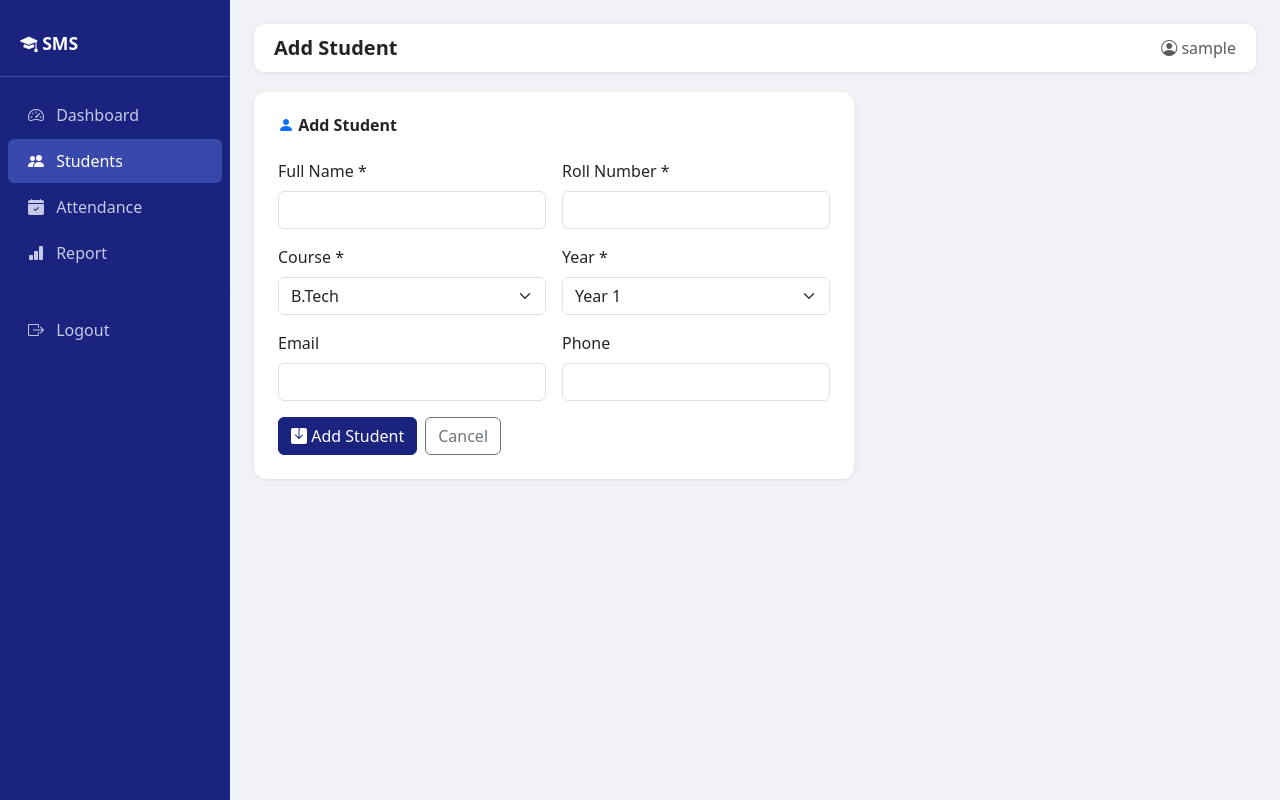
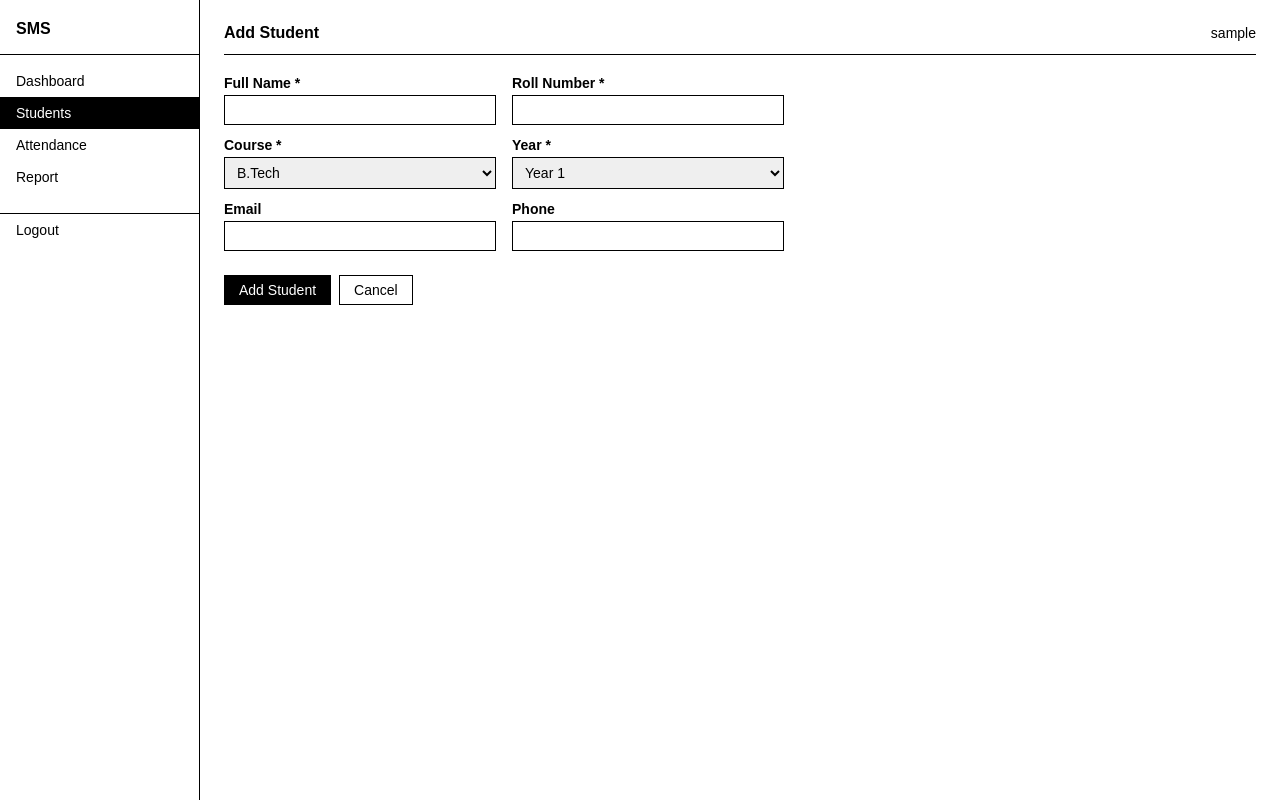
Before and after one commit to singharyan4506-afk/student-management-system, a Flask app: page /students/add in a window 1280 px wide. Run offline with Flask 3, Linux system fonts and the light colour scheme; the visitor is signed in with stand-in values (Sample User, id 1).

Commit message:
Updated UI to basic black and white

```diff
--- a/templates/base.html
+++ b/templates/base.html
@@ -4,54 +4,75 @@
 <meta charset="UTF-8">
 <meta name="viewport" content="width=device-width, initial-scale=1">
 <title>Student Management System</title>
-<link href="https://cdn.jsdelivr.net/npm/bootstrap@5.3.0/dist/css/bootstrap.min.css" rel="stylesheet">
-<link href="https://cdn.jsdelivr.net/npm/bootstrap-icons@1.10.5/font/bootstrap-icons.css" rel="stylesheet">
 <style>
-  body { background: #f0f2f5; }
-  .sidebar { min-height: 100vh; background: #1a237e; color: #fff; width: 230px; position: fixed; top:0; left:0; padding-top:20px; }
-  .sidebar .brand { font-size:1.1rem; font-weight:700; padding:10px 20px 20px; border-bottom:1px solid #3949ab; }
-  .sidebar a { color: #c5cae9; display:block; padding:10px 20px; text-decoration:none; border-radius:6px; margin:2px 8px; }
-  .sidebar a:hover, .sidebar a.active { background:#3949ab; color:#fff; }
-  .sidebar a i { margin-right:8px; }
-  .main { margin-left:230px; padding:24px; }
-  .topbar { background:#fff; border-radius:10px; padding:12px 20px; margin-bottom:20px; display:flex; justify-content:space-between; align-items:center; box-shadow:0 1px 4px rgba(0,0,0,.08); }
-  .stat-card { border-radius:12px; padding:20px; color:#fff; }
-  .card { border:none; border-radius:12px; box-shadow:0 1px 4px rgba(0,0,0,.08); }
-  .btn-primary { background:#1a237e; border-color:#1a237e; }
-  .btn-primary:hover { background:#283593; border-color:#283593; }
-  @media(max-width:768px){ .sidebar{display:none;} .main{margin-left:0;} }
+  * { box-sizing: border-box; margin: 0; padding: 0; }
+  body { font-family: Arial, sans-serif; font-size: 14px; background: #fff; color: #000; }
+  a { color: #000; }
+  .wrapper { display: flex; min-height: 100vh; }
+  .sidebar { width: 200px; border-right: 1px solid #000; padding: 20px 0; }
+  .sidebar .brand { font-weight: bold; font-size: 16px; padding: 0 16px 16px; border-bottom: 1px solid #000; margin-bottom: 10px; }
+  .sidebar a { display: block; padding: 8px 16px; text-decoration: none; color: #000; }
+  .sidebar a:hover, .sidebar a.active { background: #000; color: #fff; }
+  .main { flex: 1; padding: 24px; }
+  .topbar { display: flex; justify-content: space-between; align-items: center; border-bottom: 1px solid #000; padding-bottom: 12px; margin-bottom: 20px; }
+  .topbar h5 { font-size: 16px; font-weight: bold; }
+  .alert { border: 1px solid #000; padding: 8px 12px; margin-bottom: 16px; }
+  table { width: 100%; border-collapse: collapse; }
+  th, td { border: 1px solid #000; padding: 8px 10px; text-align: left; }
+  th { background: #000; color: #fff; }
+  tr:nth-child(even) { background: #f5f5f5; }
+  input[type=text], input[type=email], input[type=password], input[type=date], select, textarea { border: 1px solid #000; padding: 6px 8px; width: 100%; font-size: 14px; }
+  .btn { border: 1px solid #000; padding: 6px 14px; background: #fff; cursor: pointer; font-size: 14px; text-decoration: none; display: inline-block; }
+  .btn:hover { background: #000; color: #fff; }
+  .btn-dark { background: #000; color: #fff; }
+  .btn-dark:hover { background: #333; }
+  .btn-sm { padding: 3px 8px; font-size: 13px; }
+  .card { border: 1px solid #000; padding: 16px; margin-bottom: 16px; }
+  .stat-box { border: 1px solid #000; padding: 16px; text-align: center; }
+  .stat-box h2 { font-size: 2rem; }
+  .stat-box p { font-size: 13px; }
+  .row { display: flex; gap: 16px; flex-wrap: wrap; }
+  .col { flex: 1; min-width: 150px; }
+  .badge { border: 1px solid #000; padding: 1px 6px; font-size: 12px; }
+  .form-group { margin-bottom: 12px; }
+  .form-group label { display: block; margin-bottom: 4px; font-weight: bold; }
+  .form-row { display: flex; gap: 16px; flex-wrap: wrap; }
+  .form-row .form-group { flex: 1; min-width: 200px; }
+  .progress-bar-wrap { border: 1px solid #000; height: 16px; width: 100px; display: inline-block; }
+  .progress-bar-fill { background: #000; height: 100%; display: inline-block; }
+  .text-right { text-align: right; }
+  .mt { margin-top: 12px; }
+  .gap { display: flex; gap: 8px; align-items: center; flex-wrap: wrap; }
 </style>
 </head>
 <body>
 {% if session.logged_in %}
+<div class="wrapper">
   <div class="sidebar">
-  <div class="brand"><i class="bi bi-mortarboard-fill"></i> SMS</div>
-  <nav class="mt-3">
-    <a href="{{ url_for('dashboard') }}" class="{{ 'active' if request.endpoint=='dashboard' }}"><i class="bi bi-speedometer2"></i> Dashboard</a>
-    <a href="{{ url_for('students') }}" class="{{ 'active' if 'student' in request.endpoint }}"><i class="bi bi-people-fill"></i> Students</a>
-    <a href="{{ url_for('attendance') }}" class="{{ 'active' if request.endpoint=='attendance' }}"><i class="bi bi-calendar-check-fill"></i> Attendance</a>
-    <a href="{{ url_for('att_report') }}" class="{{ 'active' if request.endpoint=='att_report' }}"><i class="bi bi-bar-chart-fill"></i> Report</a>
-    <hr style="border-color:#3949ab">
-    <a href="{{ url_for('logout') }}"><i class="bi bi-box-arrow-right"></i> Logout</a>
+    <div class="brand">SMS</div>
+    <nav>
+      <a href="{{ url_for('dashboard') }}" class="{{ 'active' if request.endpoint=='dashboard' }}">Dashboard</a>
+      <a href="{{ url_for('students') }}" class="{{ 'active' if 'student' in request.endpoint }}">Students</a>
+      <a href="{{ url_for('attendance') }}" class="{{ 'active' if request.endpoint=='attendance' }}">Attendance</a>
+      <a href="{{ url_for('att_report') }}" class="{{ 'active' if request.endpoint=='att_report' }}">Report</a>
+      <a href="{{ url_for('logout') }}" style="margin-top:20px; border-top:1px solid #000;">Logout</a>
     </nav>
   </div>
   <div class="main">
     <div class="topbar">
-    <h5 class="mb-0 fw-bold">{% block page_title %}{% endblock %}</h5>
-    <span class="text-muted"><i class="bi bi-person-circle"></i> {{ session.username }}</span>
+      <h5>{% block page_title %}{% endblock %}</h5>
+      <span>{{ session.username }}</span>
     </div>
     {% with msgs = get_flashed_messages(with_categories=true) %}
       {% for cat, msg in msgs %}
-    <div class="alert alert-{{ cat }} alert-dismissible fade show" role="alert">
-      {{ msg }}<button type="button" class="btn-close" data-bs-dismiss="alert"></button>
-    </div>
+      <div class="alert">{{ msg }}</div>
       {% endfor %}
     {% endwith %}
     {% block content %}{% endblock %}
   </div>
+</div>
 {% else %}
 {% block auth %}{% endblock %}
 {% endif %}
-<script src="https://cdn.jsdelivr.net/npm/bootstrap@5.3.0/dist/js/bootstrap.bundle.min.js"></script>
 </body>
 </html>
--- a/templates/student_form.html
+++ b/templates/student_form.html
@@ -1,46 +1,49 @@
 {% extends 'base.html' %}
 {% block page_title %}{{ action }} Student{% endblock %}
 {% block content %}
-<div class="card p-4" style="max-width:600px;">
-  <h6 class="fw-bold mb-4"><i class="bi bi-person-fill text-primary"></i> {{ action }} Student</h6>
+<div style="max-width:560px;">
   <form method="POST">
-    <div class="row g-3">
-      <div class="col-md-6">
-        <label class="form-label">Full Name *</label>
-        <input type="text" name="name" class="form-control" value="{{ student.name if student else '' }}" required>
+    <div class="form-row">
+      <div class="form-group">
+        <label>Full Name *</label>
+        <input type="text" name="name" value="{{ student.name if student else '' }}" required>
       </div>
-      <div class="col-md-6">
-        <label class="form-label">Roll Number *</label>
-        <input type="text" name="roll_no" class="form-control" value="{{ student.roll_no if student else '' }}" required>
+      <div class="form-group">
+        <label>Roll Number *</label>
+        <input type="text" name="roll_no" value="{{ student.roll_no if student else '' }}" required>
       </div>
-      <div class="col-md-6">
-        <label class="form-label">Course *</label>
-        <select name="course" class="form-select" required>
+    </div>
+    <div class="form-row">
+      <div class="form-group">
+        <label>Course *</label>
+        <select name="course" required>
           {% for c in ['B.Tech','B.Sc','BCA','MBA','MCA','M.Tech','B.Com','BA','MA','Other'] %}
           <option value="{{ c }}" {{ 'selected' if student and student.course==c }}>{{ c }}</option>
           {% endfor %}
         </select>
       </div>
-      <div class="col-md-6">
-        <label class="form-label">Year *</label>
-        <select name="year" class="form-select" required>
+      <div class="form-group">
+        <label>Year *</label>
+        <select name="year" required>
           {% for y in [1,2,3,4] %}
           <option value="{{ y }}" {{ 'selected' if student and student.year==y }}>Year {{ y }}</option>
           {% endfor %}
         </select>
       </div>
-      <div class="col-md-6">
-        <label class="form-label">Email</label>
-        <input type="email" name="email" class="form-control" value="{{ student.email if student else '' }}">
+    </div>
+    <div class="form-row">
+      <div class="form-group">
+        <label>Email</label>
+        <input type="email" name="email" value="{{ student.email if student else '' }}">
       </div>
-      <div class="col-md-6">
-        <label class="form-label">Phone</label>
-        <input type="text" name="phone" class="form-control" value="{{ student.phone if student else '' }}">
+      <div class="form-group">
+        <label>Phone</label>
+        <input type="text" name="phone" value="{{ student.phone if student else '' }}">
       </div>
-      <div class="col-12 mt-3 d-flex gap-2">
-        <button class="btn btn-primary"><i class="bi bi-save-fill"></i> {{ action }} Student</button>
-        <a href="{{ url_for('students') }}" class="btn btn-outline-secondary">Cancel</a>
-      </div>
+    </div>
+    <div class="gap mt">
+      <button class="btn btn-dark">{{ action }} Student</button>
+      <a href="{{ url_for('students') }}" class="btn">Cancel</a>
     </div>
   </form>
 </div>
```
Also changed, not shown: templates/att_report.html (+13 -18 lines), templates/attendance.html (+23 -32 lines), templates/dashboard.html (+42 -46 lines), templates/login.html (+13 -16 lines), templates/students.html (+17 -23 lines). Lines whose indentation alone changed are shown as unchanged.
